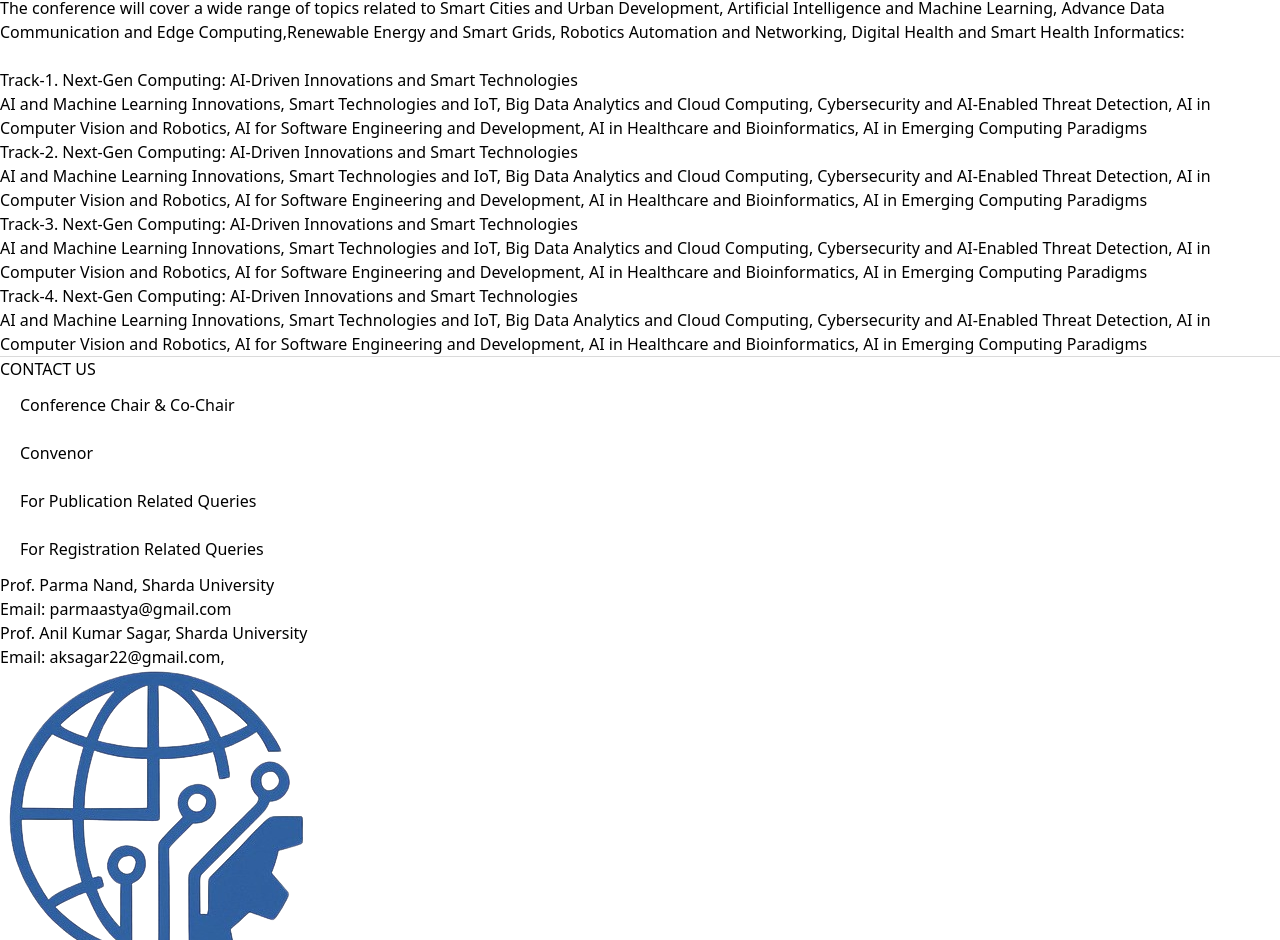
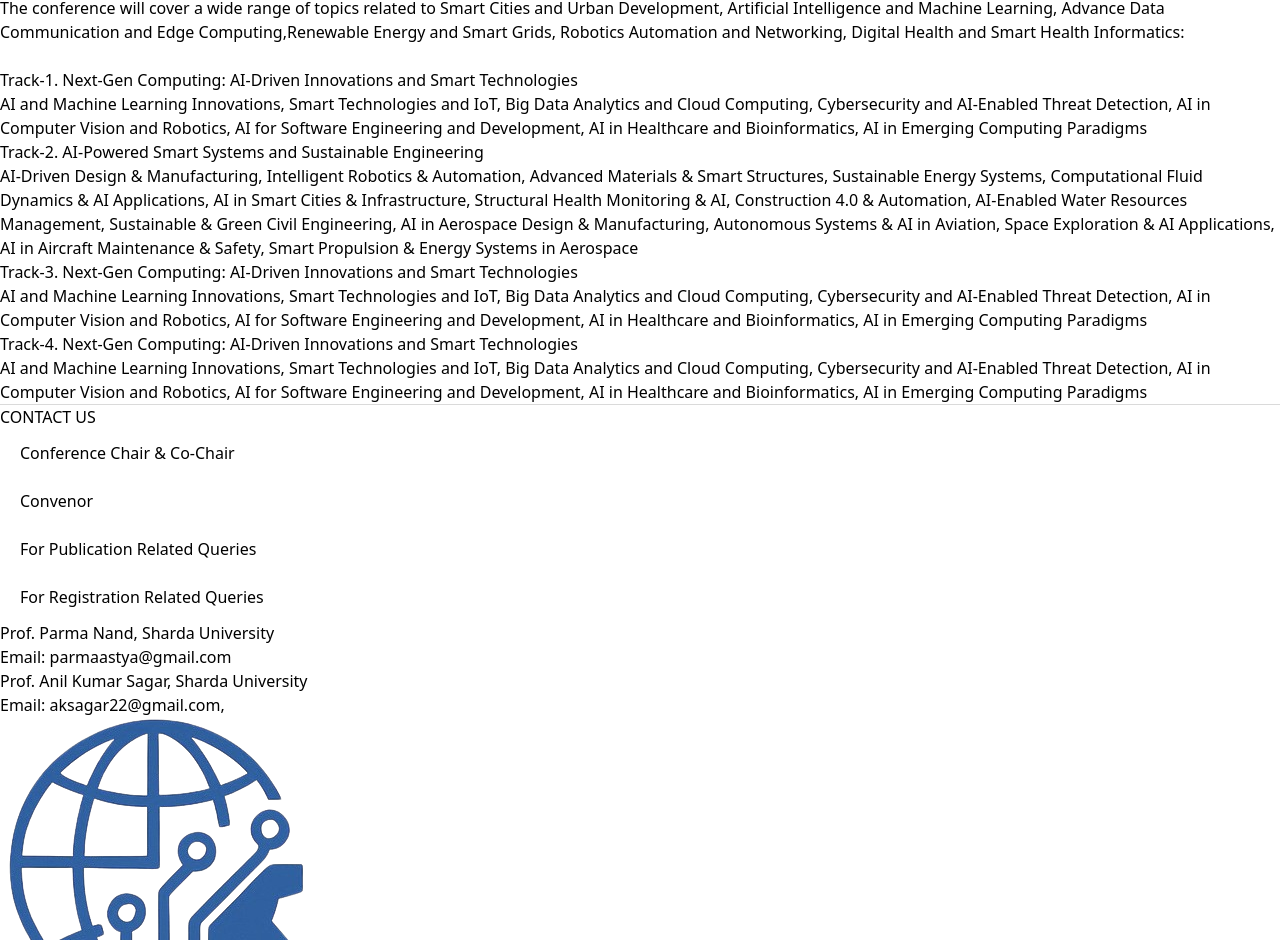
Before and after one commit to rish527/Conference-Site, a React (Vite) app: page / in a window 1280 px wide. Shown: the part 1936-2876 px from the top of the page. Built offline with nearby package versions, Linux system fonts and the light colour scheme.

Commit message:
Update Tracks.js

```diff
--- a/src/Data/Tracks.js
+++ b/src/Data/Tracks.js
@@ -8,9 +8,9 @@
         ]
     },
     {
-        head:"Next-Gen Computing: AI-Driven Innovations and Smart Technologies",
+        head:"AI-Powered Smart Systems and Sustainable Engineering",
         data:[
-            "AI and Machine Learning Innovations, Smart Technologies and IoT, Big Data Analytics and Cloud Computing, Cybersecurity and AI-Enabled Threat Detection, AI in Computer Vision and Robotics, AI for Software Engineering and Development, AI in Healthcare and Bioinformatics, AI in Emerging Computing Paradigms",
+            "AI-Driven Design & Manufacturing, Intelligent Robotics & Automation, Advanced Materials & Smart Structures, Sustainable Energy Systems, Computational Fluid Dynamics & AI Applications, AI in Smart Cities & Infrastructure, Structural Health Monitoring & AI, Construction 4.0 & Automation, AI-Enabled Water Resources Management, Sustainable & Green Civil Engineering, AI in Aerospace Design & Manufacturing, Autonomous Systems & AI in Aviation, Space Exploration & AI Applications, AI in Aircraft Maintenance & Safety, Smart Propulsion & Energy Systems in Aerospace",
 
         ]
     },
```
